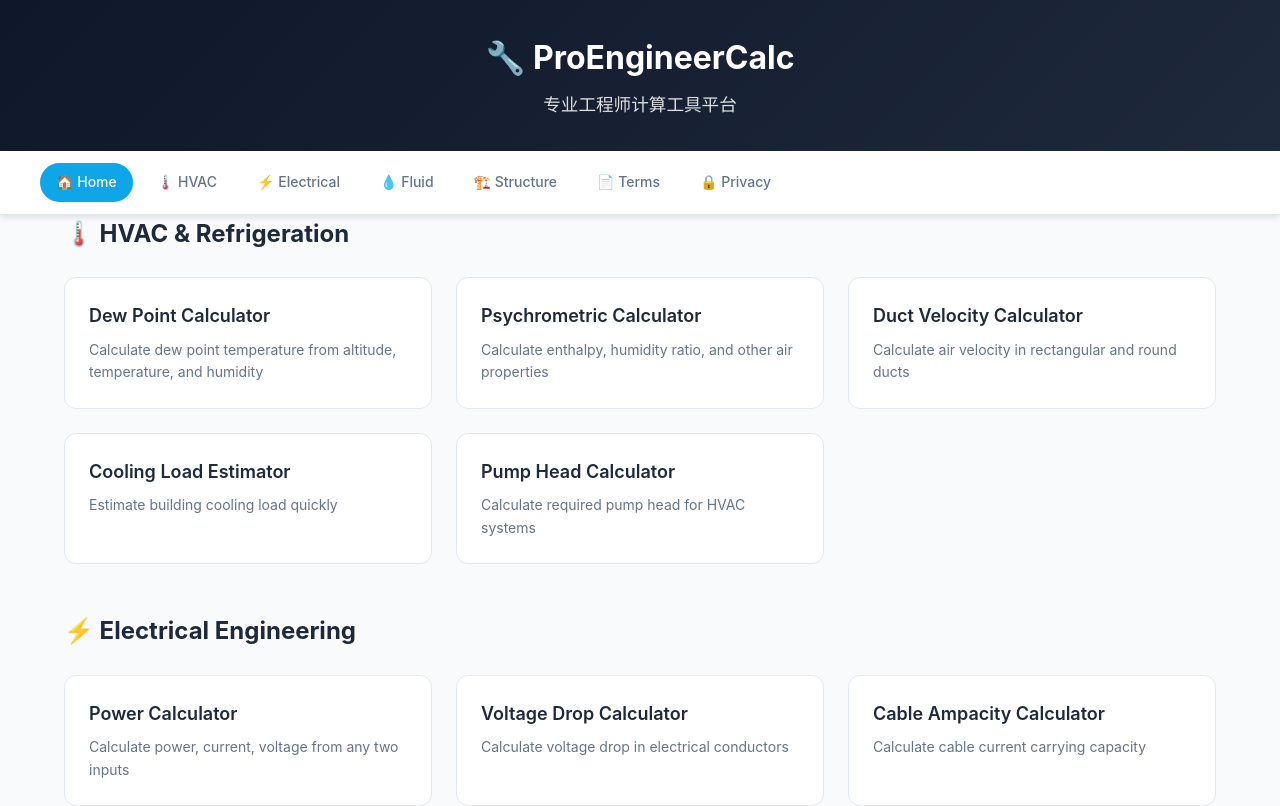
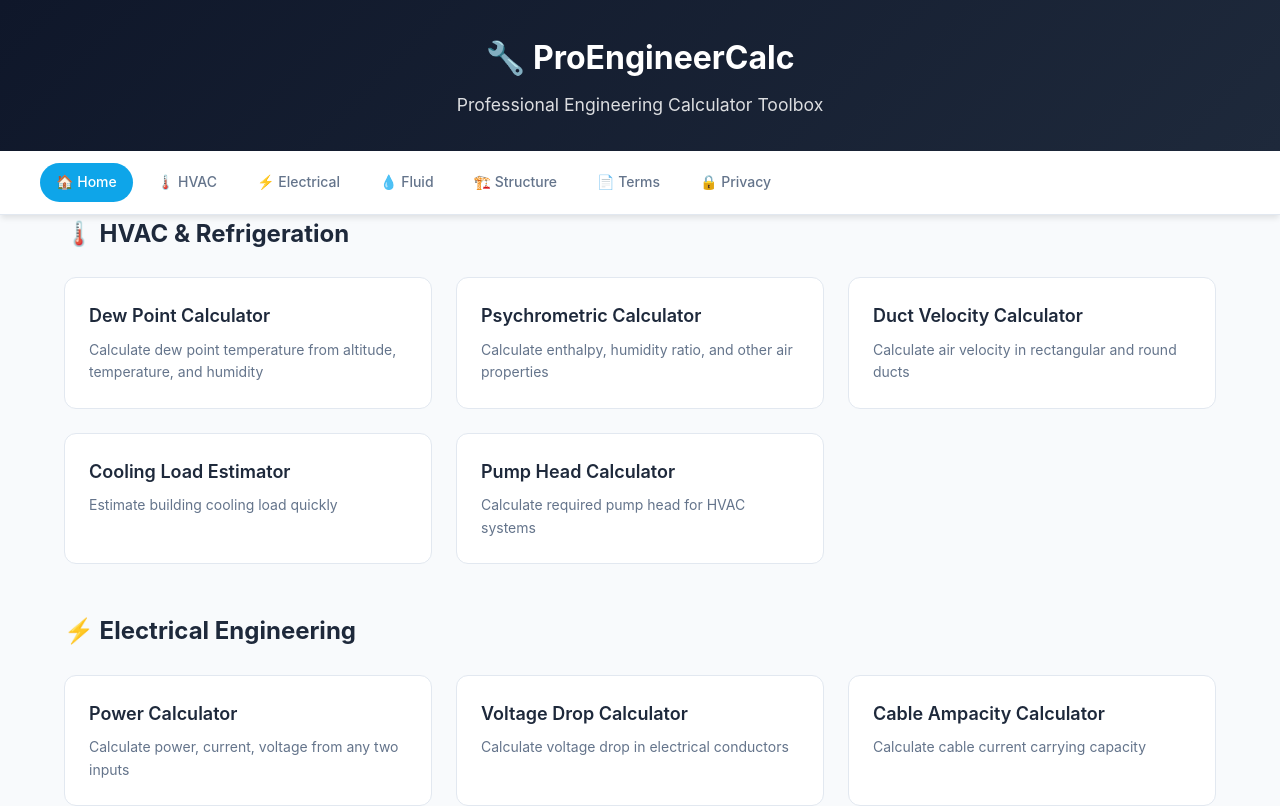
Before and after one commit to Longhaier/proengineercalc.xyz, a Next.js app: page / in a window 1280 px wide. Shown: the top 806 px of the page. Built offline with nearby package versions, Linux system fonts and the light colour scheme.

Commit message:
Update title to English

```diff
--- a/app/layout.tsx
+++ b/app/layout.tsx
@@ -2,12 +2,12 @@ import type { Metadata } from 'next'
 import './globals.css'
 
 export const metadata: Metadata = {
-  title: 'ProEngineerCalc - 专业工程师计算工具平台',
+  title: 'ProEngineerCalc - Professional Engineering Calculator Toolbox',
   description: 'Free online engineering calculator toolbox for HVAC, electrical, fluid mechanics, and structural engineering. Calculate dew point, cable ampacity, psychrometric properties and more.',
   keywords: 'engineering calculator, HVAC calculator, electrical calculator, dew point calculator, cable ampacity, psychrometric chart',
   authors: [{ name: 'ProEngineerCalc' }],
   openGraph: {
-    title: 'ProEngineerCalc - 专业工程师计算工具平台',
+    title: 'ProEngineerCalc - Professional Engineering Calculator Toolbox',
     description: 'Free online engineering calculator toolbox for professionals',
     type: 'website',
   },
--- a/app/page.tsx
+++ b/app/page.tsx
@@ -36,7 +36,7 @@ export default function Home() {
           <h1 className="logo">
             <Link href="/">🔧 ProEngineerCalc</Link>
           </h1>
-          <p className="tagline">专业工程师计算工具平台</p>
+          <p className="tagline">Professional Engineering Calculator Toolbox</p>
         </div>
       </header>
 
```
